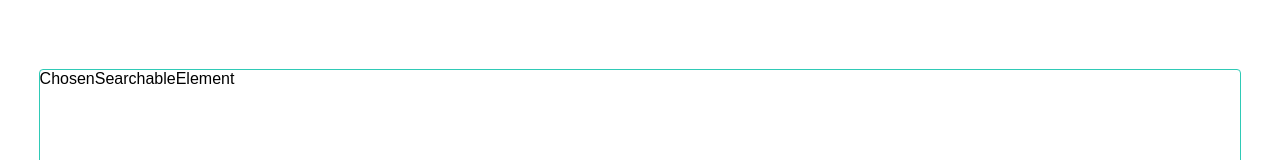
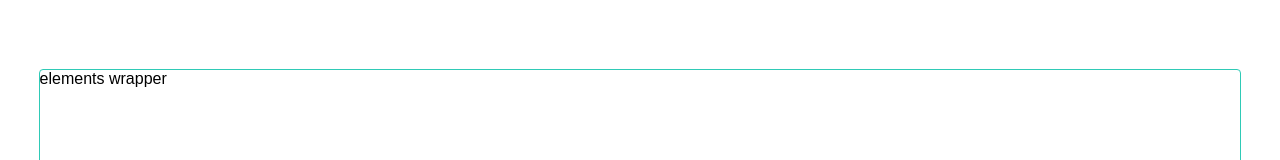
Before and after one commit to AnonymFromInternet/Task, a React (Create React App) app: page / in a window 1280 px wide. Shown: the part 155-315 px from the top of the page. Built offline with nearby package versions, Linux system fonts and the light colour scheme.

Commit message:
changes in input, addign components

```diff
--- a/src/Components/App/App.module.css
+++ b/src/Components/App/App.module.css
@@ -12,4 +12,5 @@
 .logo {
     width: 250px;
     height: 64px;
+    cursor: pointer;
 }
--- a/src/Components/App/App.tsx
+++ b/src/Components/App/App.tsx
@@ -4,7 +4,6 @@ import { Input } from '../../UI/Input/Input.tsx';
 import { Tree } from '../Tree/Tree.tsx';
 import apiService from '../../Services/GetData/GetData.service.ts';
 import { Item } from '../../Types/Response.interface.ts';
-
 
 import { ReactComponent as Logo } from '../../Icons/ft-logo.svg'
 
@@ -13,27 +12,34 @@ import styles from './App.module.css'
 const App = () => {
   const [isDataLoading, setIsDataLoading] = useState<Boolean>(false)
   const [items, setItems] = useState<Item[]>([])
+  const [error, setError] = useState<string>('')
+  const [chosenSearchableElementId, setChosenSearchableElementId] = useState<string>('')
 
   useEffect(() => {
+    setIsDataLoading(true)
+
     apiService
       .getData()
       .then(response => {
         const items = response?.items
         Array.isArray(items) && setItems(items)
       })
-      .catch()
+      .catch(setError)
       .finally(() => setIsDataLoading(false))
   }, [])
+
+  const goToFortTelecomSite = () => {
+    window.location.href = 'https://www.fort-telecom.ru/'
+  }
 
   return (
     <>
       <header className={styles['header']}>
-        <Logo className={styles['logo']} />
+        <Logo className={styles['logo']} onClick={goToFortTelecomSite} />
 
-        <Input />
+        <Input handleOnChange={setChosenSearchableElementId} />
       </header>
-
-      <Tree />
+      <Tree isDataLoading={isDataLoading} items={items} chosenSearchableElementId={chosenSearchableElementId} error={error} />
     </>
   );
 }
--- a/src/Components/Tree/Tree.tsx
+++ b/src/Components/Tree/Tree.tsx
@@ -1,15 +1,31 @@
 import React from "react"
 
 import { ChosenSearchableElement } from "../ChosenSearchableElement/ChosenSearchableElement.tsx"
+import { Item } from "../../Types/Response.interface.ts"
+import { Loader } from "../../UI/Loader/Loader.tsx"
+import { Error } from "../../UI/Error/Error.tsx"
 
 import styles from './Tree.module.css'
 
-export const Tree = () => {
-    return <div className={styles['wrapper']} >
-        <div className={styles['elements-wrapper']}>
+interface TreeProps {
+    isDataLoading: Boolean,
+    items: Item[],
+    chosenSearchableElementId: string,
+    error: string,
+}
 
-        </div>
+export const Tree = ({ isDataLoading, items, chosenSearchableElementId, error }: TreeProps) => {
+    return (
+        <>
+            <div className={styles['wrapper']} >
+                {error && <Error />}
 
-        <ChosenSearchableElement />
-    </div>
+                {isDataLoading && <Loader />}
+
+                {!error && !isDataLoading && items.length > 0 && <div className={styles['elements-wrapper']}>elements wrapper</div>}
+
+                {chosenSearchableElementId && <ChosenSearchableElement />}
+            </div>
+        </>
+    )
 }
--- /dev/null
+++ b/src/UI/Error/Error.tsx
@@ -0,0 +1,5 @@
+import React from "react"
+
+export const Error = () => {
+    return <div>Произошла ошибка при загрузке данных</div>
+}
--- a/src/UI/Input/Input.tsx
+++ b/src/UI/Input/Input.tsx
@@ -2,15 +2,21 @@ import React, { useState } from "react"
 
 import styles from './Input.module.css'
 
-export const Input = () => {
+interface InputProps {
+    handleOnChange: (value: string) => void,
+}
+
+export const Input = ({ handleOnChange }: InputProps) => {
     const [inputValue, setInputValue] = useState('')
 
-    console.log("inputValue :", inputValue);
-
+    const onChange = (value: string) => {
+        setInputValue(value)
+        handleOnChange(value)
+    }
 
     return (
         <div className={styles['input']}>
-            <input type="text" placeholder='Введите название папки или файла' value={inputValue} onChange={e => setInputValue(e.currentTarget.value)} />
+            <input type="text" placeholder='Введите название папки или файла' value={inputValue} onChange={event => onChange(event.currentTarget.value)} />
         </div>
     )
 }
--- /dev/null
+++ b/src/UI/Loader/Loader.tsx
@@ -0,0 +1,5 @@
+import React from "react"
+
+export const Loader = () => {
+    return <div>Loader</div>
+}
```
